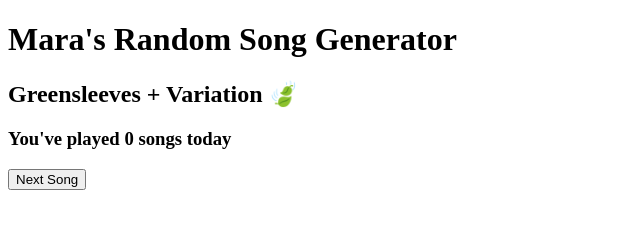
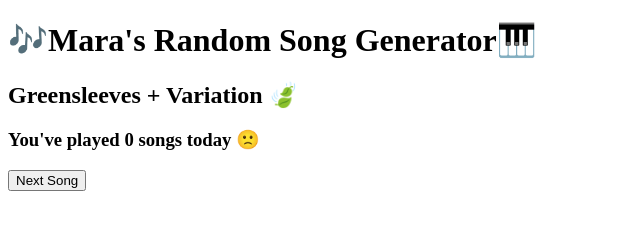
Before and after one commit to mrbusche/random-song-generator, a plain HTML site: page index.html in a window 1280 px wide. Shown: the whole page, without its empty margins (0-640 px from the left). Drawn offline with Linux system fonts and the light colour scheme.

Commit message:
more emoji

```diff
--- a/index.html
+++ b/index.html
@@ -7,7 +7,7 @@
   </head>
 
   <body>
-    <h1>Mara's Random Song Generator</h1>
+    <h1>🎶Mara's Random Song Generator🎹</h1>
     <h2 id="results">&nbsp;</h2>
     <h3>You've played <span id="songCount"></span></h3>
     <input
@@ -60,7 +60,7 @@
 
         document.getElementById("songCount").innerHTML = `${count} song${
           count !== 1 ? "s" : ""
-        } today ${"!".repeat(count)}`;
+        } today ${"!".repeat(count)} ${count === 0 ? "🙁" : ""}`;
         count++;
       };
 
```
